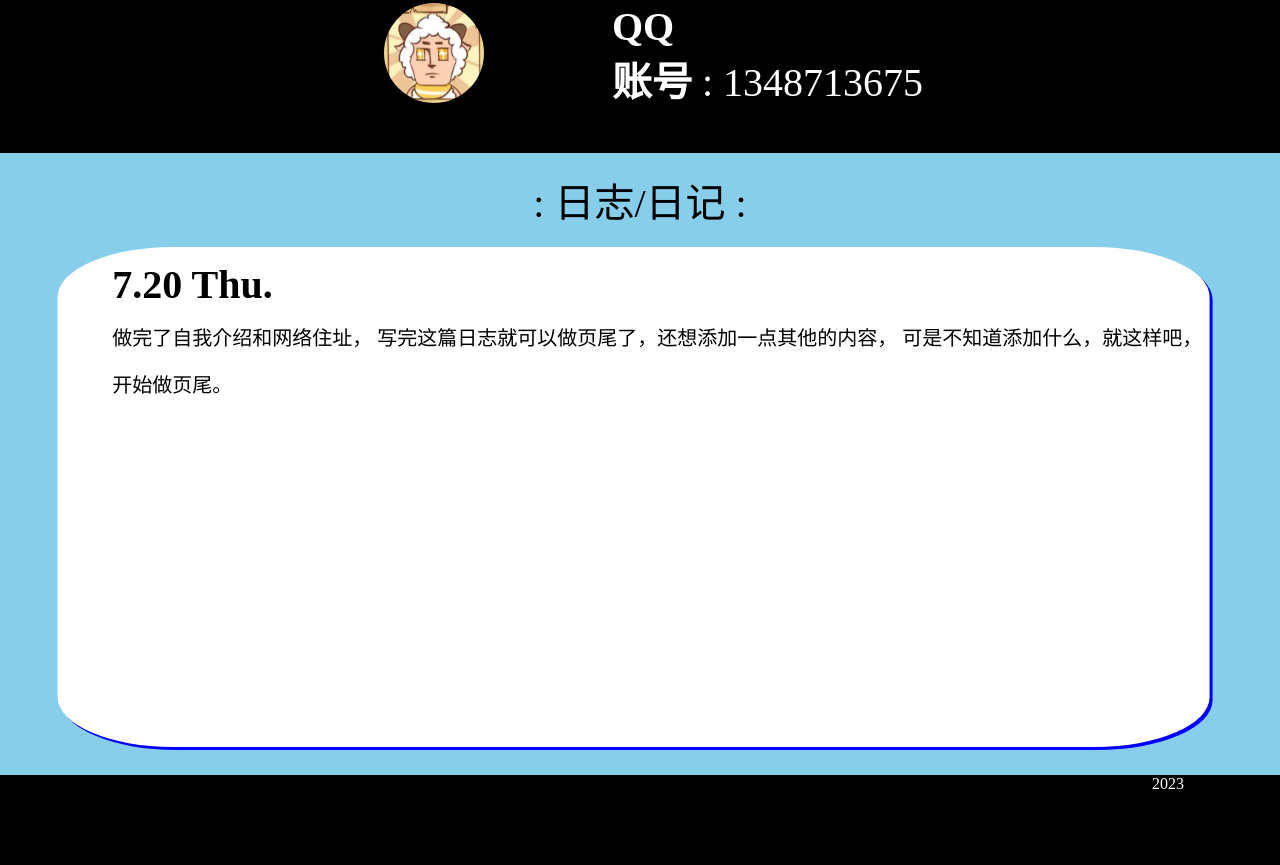
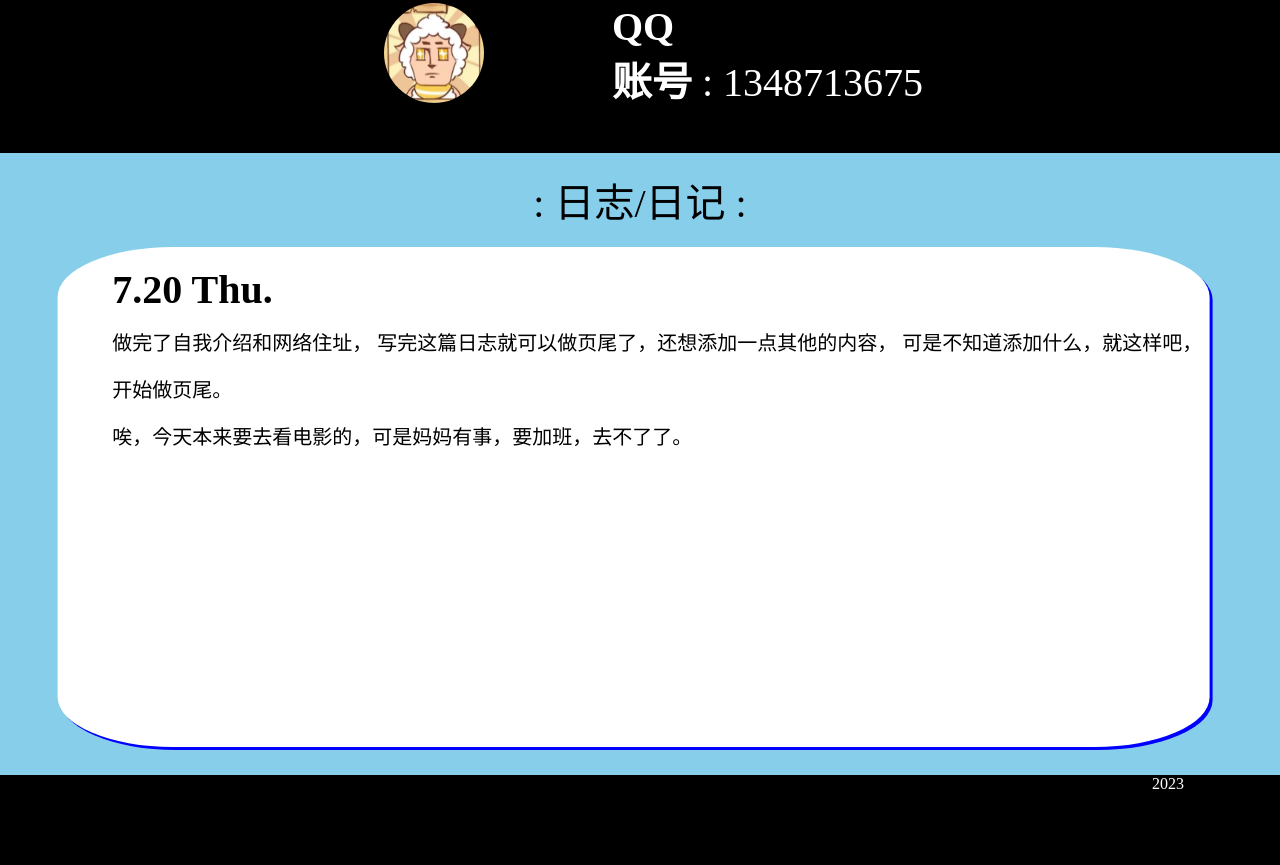
Before and after one commit to cmdscm/cmdscm.github.io, a plain HTML site: page index.html in a window 1280 px wide. Shown: the part 799-1664 px from the top of the page. Drawn offline with Linux system fonts and the light colour scheme.

Commit message:
Update index.html

```diff
--- a/index.html
+++ b/index.html
@@ -249,7 +249,7 @@ list-style: none;
                 <p><b>7.20 Thu.</b><br>
                     <span id="teshu_p">做完了自我介绍和网络住址，
                     写完这篇日志就可以做页尾了，还想添加一点其他的内容，
-                    可是不知道添加什么，就这样吧，开始做页尾。</span>
+                    可是不知道添加什么，就这样吧，开始做页尾。<br>唉，今天本来要去看电影的，可是妈妈有事，要加班，去不了了。</span>
                 </p>
             </section>
         </div>
```
